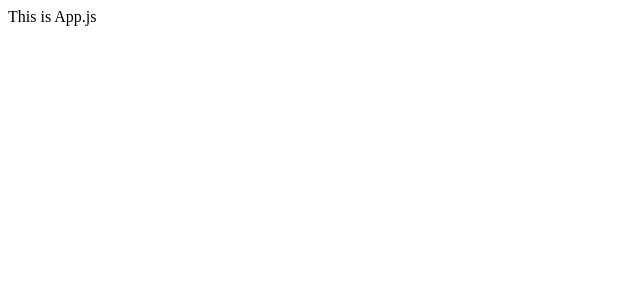
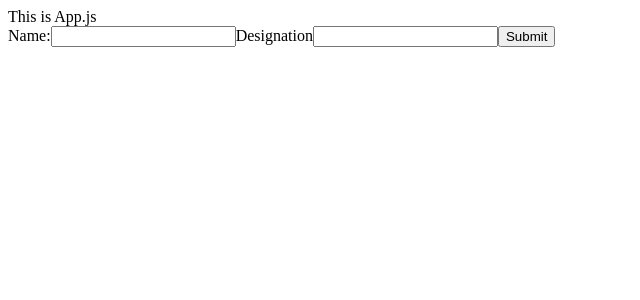
Before and after one commit to imranhsayed/jest-for-react-groundup, a React app: page / in a window 1280 px wide. Shown: the top 300 px of the page, without its empty margins (0-640 px from the left). Built offline with nearby package versions, Linux system fonts and the light colour scheme.

Commit message:
Write test for form submission

```diff
--- a/src/App.js
+++ b/src/App.js
@@ -1,4 +1,5 @@
 import React from 'react';
+import LoginForm from "./components/login-form";
 
 class App extends React.Component {
 
@@ -6,6 +7,7 @@ class App extends React.Component {
 		return(
 			<div className="said">
 				This is App.js
+				<LoginForm/>
 			</div>
 		);
 	}
--- /dev/null
+++ b/src/components/login-form/index.js
@@ -0,0 +1,42 @@
+import React from 'react';
+
+class LoginForm extends React.Component {
+
+	constructor( props ) {
+		super( props );
+
+		this.state = {
+			name: '',
+			designation: ''
+		}
+	}
+
+	handleFormSubmit = ( event ) => {
+		event.preventDefault();
+		console.log( 'form Submitted' );
+	};
+
+	handleInputChange = ( event ) => {
+		event.preventDefault();
+		console.log( 'came' );
+		this.setState( { [ event.target.name ]: event.target.value } );
+	};
+
+	render() {
+		return(
+			<form onSubmit={this.handleFormSubmit}>
+				<label htmlFor="name">
+					Name:
+					<input type="text" id="name" name="name" onChange={this.handleInputChange}/>
+				</label>
+				<label htmlFor="designation">
+					Designation
+					<input type="text" id="designation" name="designation" onChange={this.handleInputChange}/>
+				</label>
+				<button type="submit">Submit</button>
+			</form>
+		);
+	}
+}
+
+export default LoginForm;
```
Also changed, not shown: src/components/item-list/index.js (renamed from src/components/ItemList/index.js), 2 other files (tests, documents, lock files or other folders).
